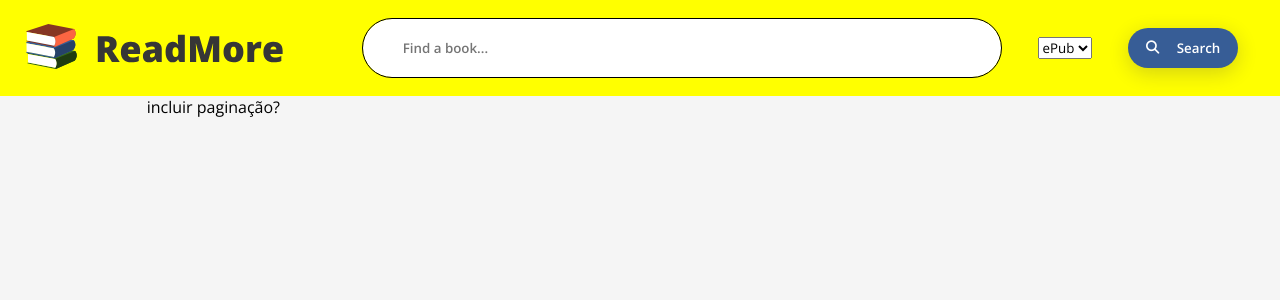
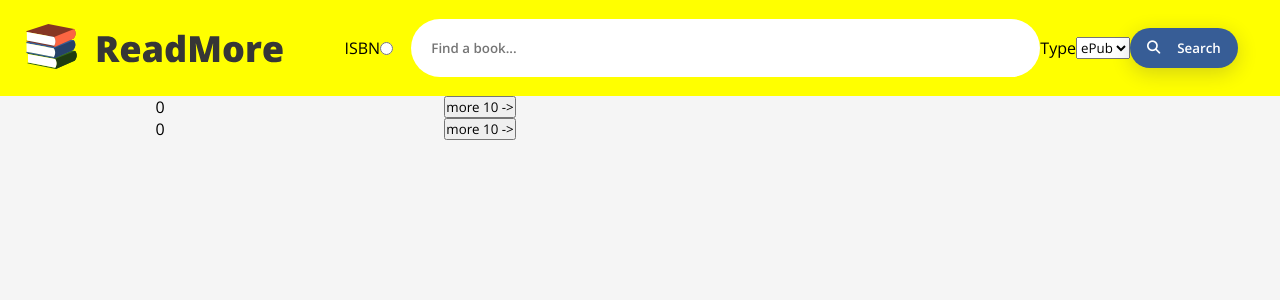
Before and after one commit to JJDSNT/bookstore, a Next.js app: page / in a window 1280 px wide. Shown: the top 300 px of the page. Built offline with nearby package versions, Linux system fonts and the light colour scheme.

Commit message:
adicionando paginação

```diff
--- a/components/BooksList.js
+++ b/components/BooksList.js
@@ -14,7 +14,7 @@ class BooksList extends Component {
     let author = book.author;
     let cover = encodeURIComponent(book.coverurl);
     //encodeURIComponent
-    let url = `/read/${book.ipfs_cid}?coverid=`+cover+`&name=${book.title}`;
+    let url = `/read/${book.ipfs_cid}?coverid=` + cover + `&name=${book.title}`;
 
     if (book.title.length > 70) {
       title = `${book.title.slice(0, 70)}...`;
@@ -49,10 +49,9 @@ class BooksList extends Component {
 
   render() {
     return (
-        <div className={style.booksContainer}>
-          {this.props.books.map(this.createBook)}
-          <div>incluir paginação?</div>
-        </div>
+      <div className={style.booksContainer}>
+        {this.props.books.map(this.createBook)}
+      </div>
     );
   }
 }
--- a/components/Header.js
+++ b/components/Header.js
@@ -8,14 +8,15 @@ class Header extends Component {
     super(props);
     this.state = {
       error: false,
-      extension:"epub"
+      extension: "epub",
+      offset: 10
     };
     this.search = this.search.bind(this);
     this.handleChange = this.handleChange.bind(this);
   }
 
   handleChange(e) {
-    this.setState({extension: e.target.value });
+    this.setState({ extension: e.target.value });
   }
 
   search(e) {
@@ -27,7 +28,7 @@ class Header extends Component {
       this.setState({
         error: false
       });
-      this.props.updateBooks(this._inputElement.value,this.state.extension);
+      this.props.updateBooks(this._inputElement.value, this.state.extension, this.state.offset);
     } else {
       this.setState({
         error: true
@@ -36,20 +37,23 @@ class Header extends Component {
   }
 
   getStyle(state) { if (!state) return style.hidden; else return style.error }
-//<Image className={style.logo} src={Logofull} alt="Logo" />
+  //<Image className={style.logo} src={Logofull} alt="Logo" />
   render() {
     return (
       <div className={style.header}>
         <div className={style.logo}>&nbsp;<br />&nbsp;</div>
         <div className={style.searchContainer}>
           <form className={style.searchBar} onSubmit={this.search}>
+            <label htmlFor="isbn">ISBN</label>
+            <input id="isbn" type="radio"></input>
             <input
               ref={a => (this._inputElement = a)}
               className={style.searchInput}
               type="text"
               placeholder="Find a book..."
             />
-            <select onChange={this.handleChange}>
+            <label htmlFor="type">Type</label>
+            <select id="type" onChange={this.handleChange}>
               <option defaultValue value="epub">ePub</option>
               <option value="pdf">PDF</option>
               <option value="">All</option>
--- a/components/Header.module.css
+++ b/components/Header.module.css
@@ -48,8 +48,8 @@
 }
 
 .searchInput {
-  outline: 1px solid black;
-  text-indent: 40px;
+  /*outline: 1px solid black;*/
+  text-indent: 20px;
   margin-left: 2%;
   margin-right: auto;
   border: none;
--- a/components/Main.js
+++ b/components/Main.js
@@ -2,7 +2,7 @@ import React, { Component } from "react";
 import Header from "./Header.js";
 import BooksList from "./BooksList.js";
 import Loading from "./Loading";
-
+import Pagination from "./Pagination.js";
 
 class Main extends Component {
   constructor(props) {
@@ -10,7 +10,8 @@ class Main extends Component {
     this.state = {
       books: [],
       loading: false,
-      noResults: false
+      noResults: false,
+      offset: 0
     };
   }
 
@@ -18,12 +19,14 @@ class Main extends Component {
     return [...new Set(array)];
   }
 
-  setBooks(userInput, userExtension) {
+  setBooks(userInput, userExtension, offset) {
 
     this.setState({
       books: [],
       loading: true,
-      noResults: false
+      noResults: false,
+      empty: true,
+      offset: offset
     });
 
     fetch("/api/search", {
@@ -32,7 +35,7 @@ class Main extends Component {
         'Accept': 'application/json',
         'Content-Type': 'application/json'
       }
-      , body: JSON.stringify({ query: userInput, extension: userExtension })
+      , body: JSON.stringify({ query: userInput, extension: userExtension, offset: offset })
     })
       .then(response => {
         // handle the response
@@ -51,7 +54,7 @@ class Main extends Component {
         this.setState({
           books: data,
           loading: false,
-          noResults: empty
+          noResults: false
         });
 
       })
@@ -74,12 +77,14 @@ class Main extends Component {
           updateBooks={this.setBooks.bind(this)}
           noResults={this.state.noResults}
         />
+        <Pagination offset={this.state.offset} />
         <BooksList books={this.state.books} />
         <Loading
           loading={this.state.loading}
           type="spinningBubbles"
           color="#375d96"
         />
+        <Pagination offset={this.state.offset} />
       </div>
     );
   }
--- /dev/null
+++ b/components/Pagination.js
@@ -0,0 +1,18 @@
+import React from "react";
+import style from "./Pagination.module.css";
+
+function Pagination({ offset }) {
+
+
+    return (
+        <div className={style.navigationContainer}>
+            {offset > 0 &&
+                <button onClick={() => { }}>&lt;- less 10 </button>
+            }
+            &nbsp;{offset}&nbsp;
+            <button type="button">more 10 -&gt;</button>
+        </div>
+    )
+}
+
+export default Pagination;
--- /dev/null
+++ b/components/Pagination.module.css
@@ -0,0 +1,7 @@
+.navigationContainer {
+    display: grid;
+    grid-template-columns: 1fr 1fr 1fr 1fr;
+    text-align: center;
+    justify-items: center;
+    align-items: center;
+  }
--- a/components/heads/BookHead.js
+++ b/components/heads/BookHead.js
@@ -25,7 +25,7 @@ function BookHead({name, coverid}) {
             <meta property="og:type" content="website" />
             <meta property="og:title" content="Bookstore" />
             <meta property="og:description" content={name} />
-            <meta property="og:image" itemprop="image" content={img} key="ogimage" />
+            <meta property="og:image" content={img} key="ogimage" />
 
             <meta name="twitter:card" content="summary" />
             <meta property="twitter:domain" content="bookstore-gamma.vercel.app/" />
--- a/pages/api/search.ts
+++ b/pages/api/search.ts
@@ -8,20 +8,21 @@ export default async function handler(req: NextApiRequest, res: NextApiResponse)
     // Process a POST request
     console.clear();
     console.log("Requisição recebida: " + JSON.stringify(req.body));
-
+//req.body.offset
     try {
       const urlString = await libgen.mirror();
       console.log(`${urlString} is currently fastest`);
       //http://gen.lib.rus.ec
       const options = {
         mirror: urlString,
-        query: req.body.query
+        query: req.body.query,
+        offset: req.body.offset
       }
       // reverse, count, order
       //console.log(req.body.query);
       //console.log(req.body.extension);
       //offset: 0 //pagination
-      console.log(options);
+      //console.log(options);
       try {
         const data = await libgen.search(options);
         if (Object.keys(data).length < 1) {
@@ -33,7 +34,7 @@ export default async function handler(req: NextApiRequest, res: NextApiResponse)
         console.log('Retornou ' + uniques.length + ' unicos');
         let resultado = data;
         if (req.body.extension) {
-          resultado = data.filter(function (item) {
+          resultado = data.filter(function (item: { extension: string; }) {
             return item.extension == req.body.extension;
           })
           console.log('Retornando ' + resultado.length + ' filtrados');
--- a/pages/read/[cid].js
+++ b/pages/read/[cid].js
@@ -13,7 +13,7 @@ const BookReaderPage = ({ name, cid, coverid }) => {
         ...ReactReaderStyle,
         readerArea: {
           ...ReactReaderStyle.readerArea,
-          backgroundColor: '#f69435'
+          backgroundColor: '#fff'
         }
       }
 
```
Also changed, not shown: public/manifest.json.
